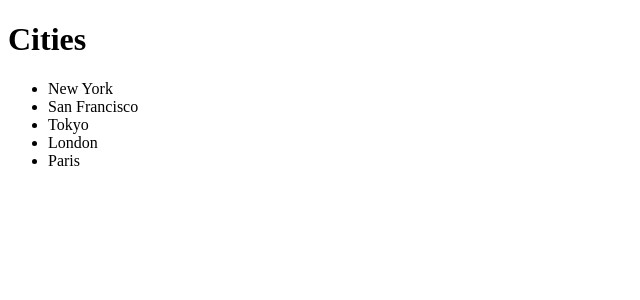
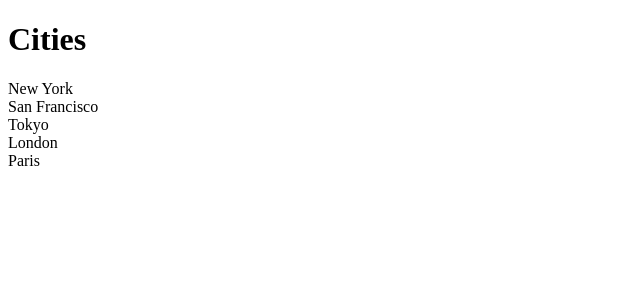
Before and after one commit to GeloneJT/react-app-dec, a React (Vite) app: page / in a window 1280 px wide. Shown: the top 300 px of the page, without its empty margins (0-640 px from the left). Built offline with nearby package versions, Linux system fonts and the light colour scheme.

Commit message:
ListGroup index added ListGroup styled using vanilla CSS

```diff
--- a/src/App.tsx
+++ b/src/App.tsx
@@ -1,5 +1,5 @@
 import { useState } from 'react';
-import ListGroup from './components/ListGroup/ListGroup';
+import ListGroup from './components/ListGroup';
 
 function App() {
   let items = ['New York', 'San Francisco', 'Tokyo', 'London', 'Paris'];
--- a/src/components/ListGroup/ListGroup.css
+++ b/src/components/ListGroup/ListGroup.css
@@ -0,0 +1,4 @@
+.list-group {
+  list-style: none;
+  padding: 0;
+}
--- /dev/null
+++ b/src/components/ListGroup/index.ts
@@ -0,0 +1,3 @@
+import ListGroup from "./ListGroup";
+
+export default ListGroup
```
